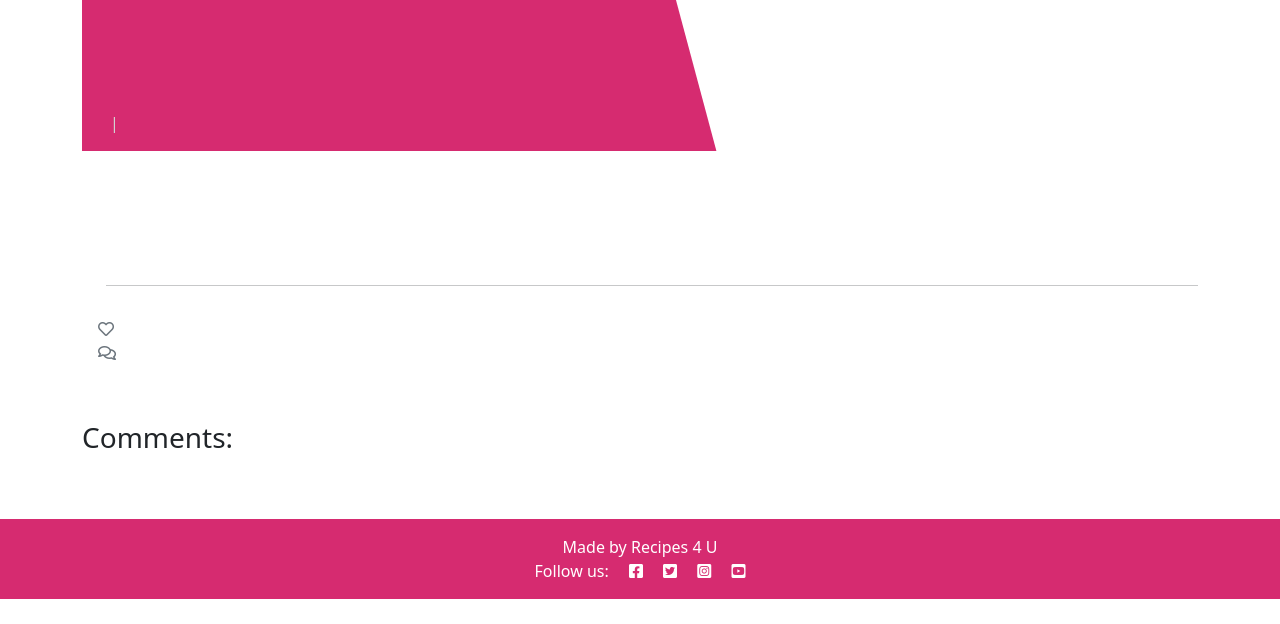
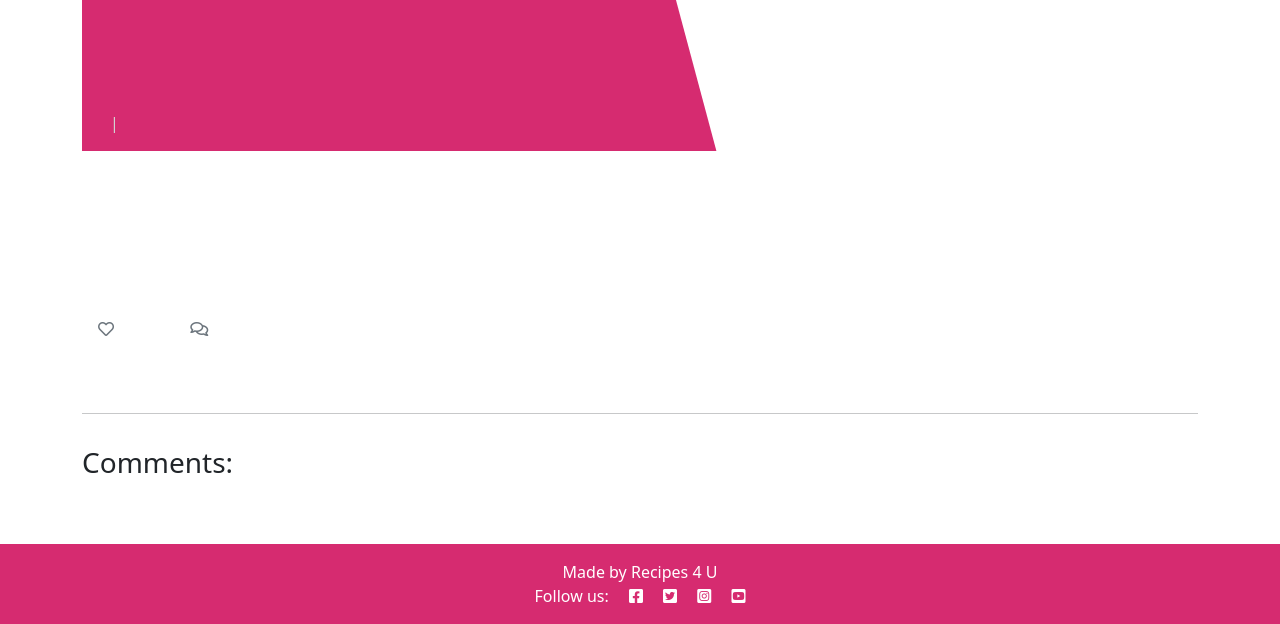
Before and after one commit to oconnorian3/recipesforu, a Django app: template templates/post_detail.html in a window 1280 px wide. Shown: the part 337-961 px from the top of the page. Before the commit the page ends 936 px from the top, so only its background shows below. Run offline with Django 3.2, Linux system fonts and the light colour scheme; the template is opened without the code that fills it, so the values that code supplies are empty; some libraries are stand-ins or nearby versions; grey boxes are pictures that could not be loaded.

Commit message:
Added div to help layout issue with like button

```diff
--- a/templates/post_detail.html
+++ b/templates/post_detail.html
@@ -38,7 +38,7 @@
                     {{ post.content | safe }}
                 </p>
                 <div class="row">
-                    <div class="col-2">
+                    <div class="col-1">
                         <strong>
                             {% if user.is_authenticated %}
                             <form class="d-inline" action="{% url 'post_like' post.slug %}" method="POST">
@@ -55,6 +55,7 @@
                         <!-- The number of likes goes before the closing strong tag -->
                         <span class="text-secondary">{{ post.number_of_likes }} </span>
                         </strong>
+                    </div>
                     <div class="col-2">
                         {% with comments.count as total_comments %}
                         <strong class="text-secondary"><i class="far fa-comments"></i>
```
